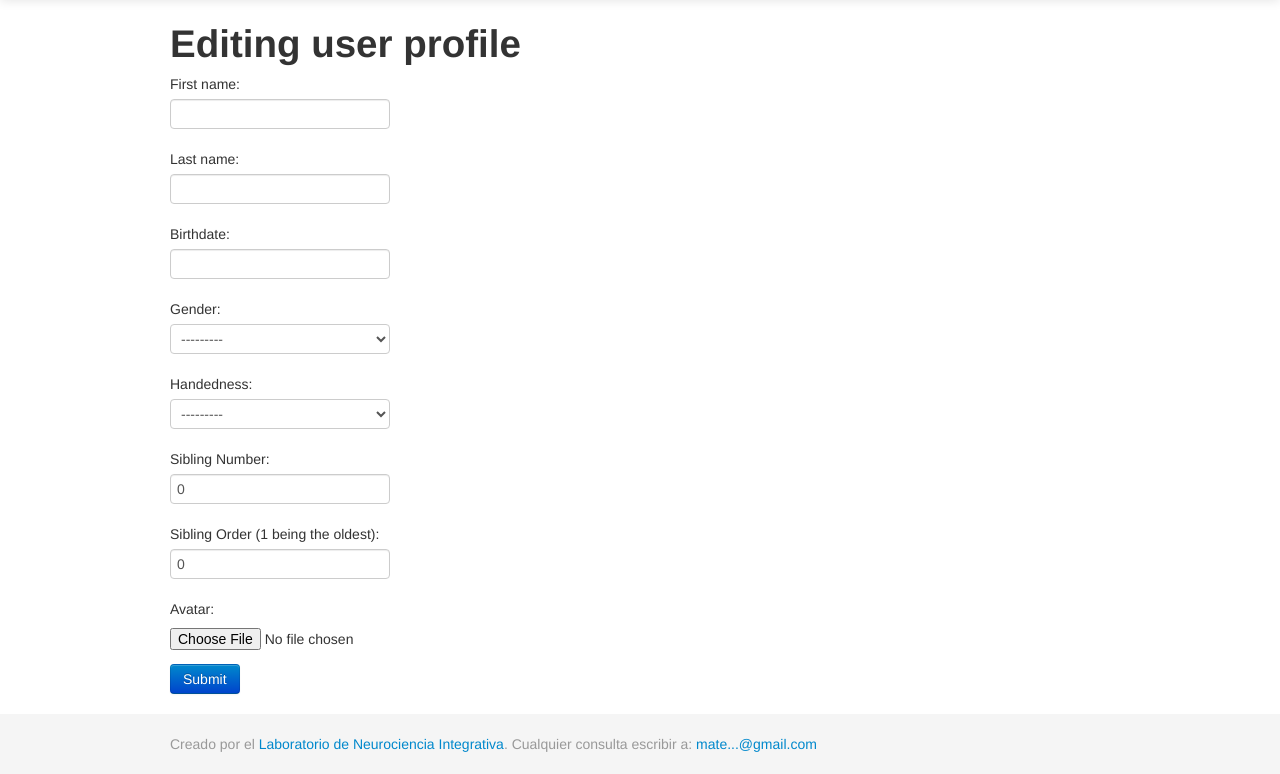
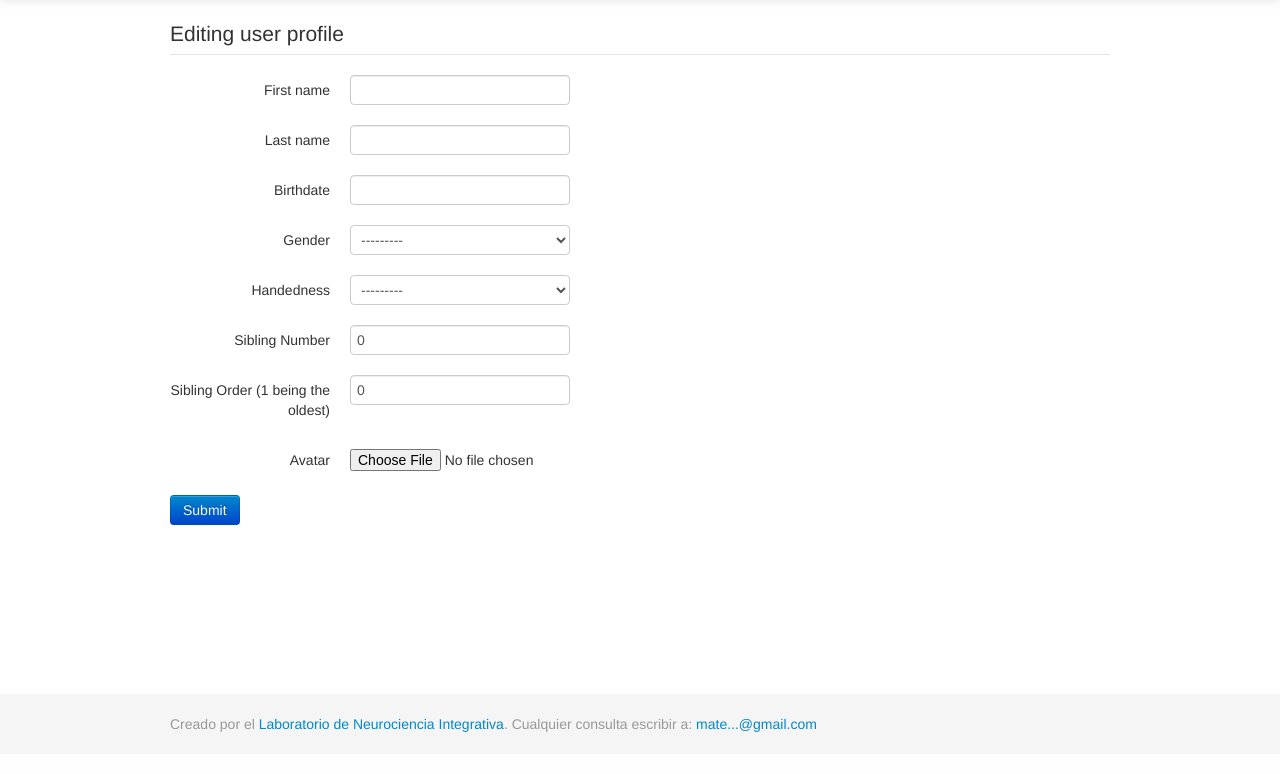
Before and after one commit to dfslezak/matemarote, a Django app: template matemarote/web_frontend/templates/userprofile/edit-profile.html in a window 1280 px wide. Shown: the part 46-820 px from the top of the page. After the commit the page ends 778 px from the top, so only its background shows below. Run offline with Django 3.2, Linux system fonts and the light colour scheme; the template is opened without the code that fills it: values that come from a table or form of the project are taken from there, others are empty; parts of the project's set-up code (start-up, migrations or seed data) failed here and were passed over; some libraries are stand-ins or nearby versions.

Commit message:
Changed templates dir in settings_local. Templates were not rendering correctly.
Changed password reset template just for style changes.

Changed style of edit-profile template.

```diff
--- a/matemarote/matemarote/settings_local_example.py
+++ b/matemarote/matemarote/settings_local_example.py
@@ -49,7 +49,7 @@ TEMPLATE_DIRS = (
     # Put strings here, like "/home/html/django_templates" or "C:/www/django/templates".
     # Always use forward slashes, even on Windows.
     # Don't forget to use absolute paths, not relative paths.
-    os.path.join(PROJECT_DIR, '../templates')
+    os.path.join(PROJECT_DIR, '../web_frontend/templates')
 )
 
 EMAIL_BACKEND = 'django_mailer.smtp_queue.EmailBackend'
--- a/matemarote/web_frontend/templates/userprofile/edit-profile.html
+++ b/matemarote/web_frontend/templates/userprofile/edit-profile.html
@@ -20,70 +20,85 @@
 
 {{form.media}}
 <div class="container">
-    <h1>{% trans 'Editing user profile' %}</h1>
 
     {% if form.errors %}
         <p class="text-error">Please correct the errors below: {{ form.non_field_errors }}</p>
     {% endif %}
 
-  <form enctype="multipart/form-data" method="post" action="" class="wide">
-        {% csrf_token %}
-    <p>
-    <label for="id_first_name">{% trans 'First name' %}:</label>
+    <form class="form-horizontal" enctype="multipart/form-data" method="post" action="" class="wide">{% csrf_token %}
+    <legend>{% trans 'Editing user profile' %}</legend>
+         <div class="control-group">
+            <label class="control-label" for="id_first_name">{% trans 'First name' %}</label>
+            <div class="controls">
                 {% if form.birthdate.errors %}
                     <p class="text-error">{{ form.first_name.errors.as_text }}</p>
                 {% endif %}
                 {{ form.first_name }}
-    </p>
-    <p>
-    <label for="id_last_name">{% trans 'Last name' %}:</label>
+            </div>
+         </div>
+         <div class="control-group">
+            <label class="control-label" for="id_last_name">{% trans 'Last name' %}</label>
+            <div class="controls">
                 {% if form.birthdate.errors %}
                     <p class="text-error">{{ form.last_name.errors.as_text }}</p>
                 {% endif %}
                 {{ form.last_name }}
-    </p>
-    <p>
-      <label for="id_birthdate">{% trans 'Birthdate' %}:</label>
+            </div>
+         </div>
+         <div class="control-group">
+            <label class="control-label" for="id_birthdate">{% trans 'Birthdate' %}</label>
+            <div class="controls">
                 {% if form.birthdate.errors %}
                     <p class="text-error">{{ form.birthdate.errors.as_text }}</p>
                 {% endif %}
                 <input type="text" id="id_birthdate" name="birthdate" value="{{ form.birthdate.value|default_if_none:""|date:"SHORT_DATE_FORMAT" }}"/>
-    </p>
-    <p>
-      <label for="id_gender">Gender:</label>
+            </div>
+         </div>
+         <div class="control-group">
+            <label class="control-label" for="id_gender">Gender</label>
+            <div class="controls">
                 {% if form.gender.errors %}
                     <p class="text-error">{{ form.gender.errors.as_text }}</p>
                 {% endif %}
                 {{ form.gender }}
-    </p>
-    <p>
-      <label for="id_handedness">Handedness:</label>
+            </div>
+         </div>
+         <div class="control-group">
+            <label class="control-label" for="id_handedness">Handedness</label>
+            <div class="controls">
                 {% if form.handedness.errors %}
                     <p class="text-error">{{ form.handedness.errors.as_text }}</p>
                 {% endif %}
                 {{ form.handedness }}
-    </p>
-    <p>
-      <label for="id_siblingnumber">Sibling Number:</label>
+            </div>
+         </div>
+         <div class="control-group">
+            <label class="control-label" for="id_siblingnumber">Sibling Number</label>
+            <div class="controls">
                 {% if form.siblingnumber.errors %}
                     <p class="text-error">{{ form.siblingnumber.errors.as_text }}</p>
                 {% endif %}
                 {{ form.siblingnumber }}
-    </p>
-    <p>
-      <label for="id_siblingorder">Sibling Order (1 being the oldest):</label>
+            </div>
+         </div>
+         <div class="control-group">
+            <label class="control-label" for="id_siblingorder">Sibling Order (1 being the oldest)</label>
+            <div class="controls">
                 {% if form.siblingorder.errors %}
                     <p class="text-error">{{ form.siblingorder.errors.as_text }}</p>
                 {% endif %}
                 {{ form.siblingorder }}
-    <p>
-    </p>
-      <label for="id_avatar">Avatar:</label>
+            </div>
+         </div>
+         <div class="control-group">
+            <label class="control-label" for="id_avatar">Avatar</label>
+            <div class="controls">
                 {% if form.avatar.errors %}
                     <p class="text-error">{{ form.avatar.errors.as_text }}</p>
                 {% endif %}
                 {{ form.avatar }}
-    </p>
+            </div>
+         </div>
         <input class="btn btn-primary" type="submit" value="Submit" />
     </form>
 </div>
```
Also changed, not shown: matemarote/web_frontend/templates/registration/password_reset_form.html (+8 -4 lines). Lines whose indentation alone changed are shown as unchanged.
